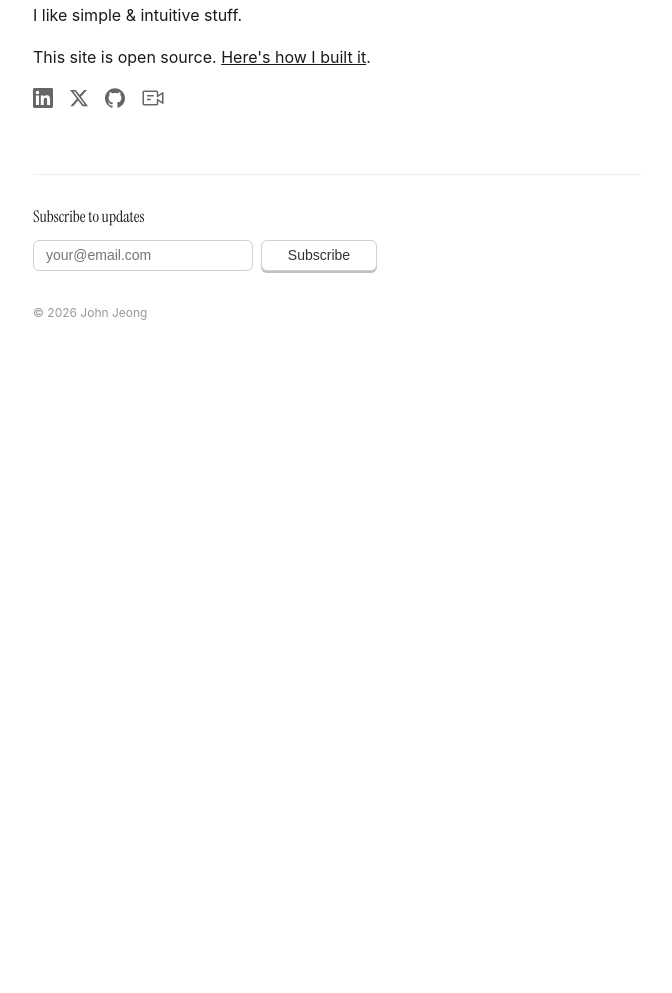
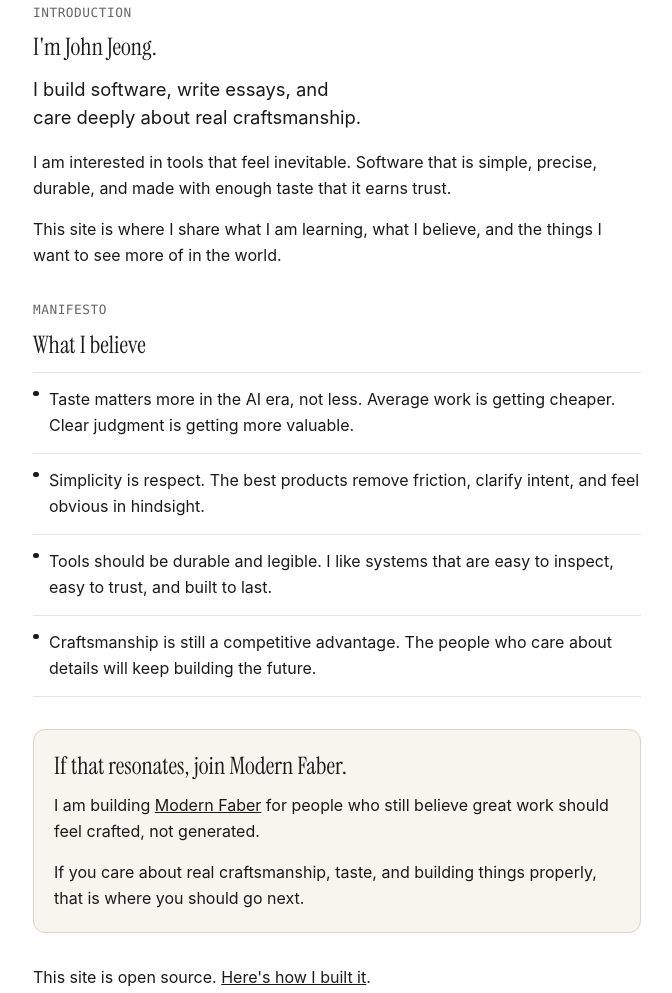
Before and after one commit to ComputelessComputer/johnjeong.com, an Astro site: page / in a window 1280 px wide. Shown: the part 193-1186 px from the top of the page, without its empty margins (303-975 px from the left). Before the commit the page ends 800 px from the top, so only its background shows below. Built offline with nearby package versions, Linux system fonts and the light colour scheme; Astro itself is replaced by a stand-in of ours.

Commit message:
Add homepage manifesto and Modern Faber CTA
Replace the sparse homepage intro with manifesto-style copy and a Modern Faber call-to-action.

```diff
--- a/src/pages/index.astro
+++ b/src/pages/index.astro
@@ -1,18 +1,63 @@
 ---
 import Base from "../layouts/Base.astro";
 import Header from "../components/Header.astro";
+
+const manifesto = [
+  "Taste matters more in the AI era, not less. Average work is getting cheaper. Clear judgment is getting more valuable.",
+  "Simplicity is respect. The best products remove friction, clarify intent, and feel obvious in hindsight.",
+  "Tools should be durable and legible. I like systems that are easy to inspect, easy to trust, and built to last.",
+  "Craftsmanship is still a competitive advantage. The people who care about details will keep building the future.",
+];
 ---
 
 <Base
   title="John Jeong"
-  description="Co-founder & Co-CEO at Char. Essays, lessons, inspirations, notes, and photos."
+  description="John Jeong's manifesto on craftsmanship, software, and the kind of work worth making."
   ogEyebrow="About"
 >
   <Header currentPage="home" />
 
-  <p>I like simple & intuitive stuff.</p>
+  <section class="hero">
+    <p class="eyebrow">Introduction</p>
+    <h2>I'm John Jeong.</h2>
+    <p class="lede">
+      I build software, write essays, and care deeply about real craftsmanship.
+    </p>
+    <p>
+      I am interested in tools that feel inevitable. Software that is simple,
+      precise, durable, and made with enough taste that it earns trust.
+    </p>
+    <p>
+      This site is where I share what I am learning, what I believe, and the
+      things I want to see more of in the world.
+    </p>
+  </section>
 
-  <p>This site is open source. <a href="/essays/building-my-new-website">Here's how I built it</a>.</p>
+  <section class="manifesto" aria-labelledby="manifesto-title">
+    <p class="eyebrow">Manifesto</p>
+    <h2 id="manifesto-title">What I believe</h2>
+    <ul class="manifesto-list">
+      {manifesto.map((item) => (
+        <li>{item}</li>
+      ))}
+    </ul>
+  </section>
+
+  <section class="manifesto-cta" aria-labelledby="modernfaber-title">
+    <h2 id="modernfaber-title">If that resonates, join Modern Faber.</h2>
+    <p>
+      I am building <a href="https://modernfaber.com" target="_blank" rel="noopener">Modern Faber</a>
+      for people who still believe great work should feel crafted, not generated.
+    </p>
+    <p>
+      If you care about real craftsmanship, taste, and building things properly,
+      that is where you should go next.
+    </p>
+  </section>
+
+  <p class="open-source-note">
+    This site is open source. <a href="/essays/building-my-new-website">Here's how I built it</a>.
+  </p>
 
   <div class="social">
     <a href="https://www.linkedin.com/in/johntopia/" target="_blank" rel="noopener" aria-label="LinkedIn">
@@ -76,6 +121,63 @@ import Header from "../components/Header.astro";
 </Base>
 
 <style>
+  .hero,
+  .manifesto,
+  .manifesto-cta {
+    margin-bottom: 2rem;
+  }
+  .eyebrow {
+    margin-bottom: 0.5rem;
+    color: #666;
+    font-family: var(--font-mono);
+    font-size: 0.8rem;
+    letter-spacing: 0.04em;
+    text-transform: uppercase;
+  }
+  .hero h2,
+  .manifesto h2,
+  .manifesto-cta h2 {
+    margin-top: 0;
+    margin-bottom: 0.75rem;
+  }
+  .lede {
+    font-size: 1.15rem;
+    line-height: 1.55;
+    text-wrap: balance;
+  }
+  .manifesto-list {
+    list-style: none;
+    padding-left: 0;
+    margin-bottom: 0;
+  }
+  .manifesto-list li {
+    padding: 0.9rem 0 0.9rem 1rem;
+    border-top: 1px solid #e5e5e5;
+    position: relative;
+  }
+  .manifesto-list li::before {
+    content: "";
+    position: absolute;
+    left: 0;
+    top: 1.1rem;
+    width: 0.35rem;
+    height: 0.35rem;
+    border-radius: 50%;
+    background: #1a1a1a;
+  }
+  .manifesto-list li:last-child {
+    border-bottom: 1px solid #e5e5e5;
+  }
+  .manifesto-cta {
+    padding: 1.25rem;
+    border: 1px solid #d8d3cb;
+    background: #f8f5ef;
+    border-radius: 12px;
+  }
+  .manifesto-cta p:last-child,
+  .open-source-note {
+    margin-bottom: 0;
+  }
   .social {
     display: flex;
     gap: 1rem;
@@ -235,6 +337,12 @@ import Header from "../components/Header.astro";
     transform: translateY(2px);
     box-shadow: 0 0 0 #c0c0c0;
   }
+
+  @media (max-width: 640px) {
+    .manifesto-cta {
+      padding: 1rem;
+    }
+  }
 </style>
 
 <script>
```
